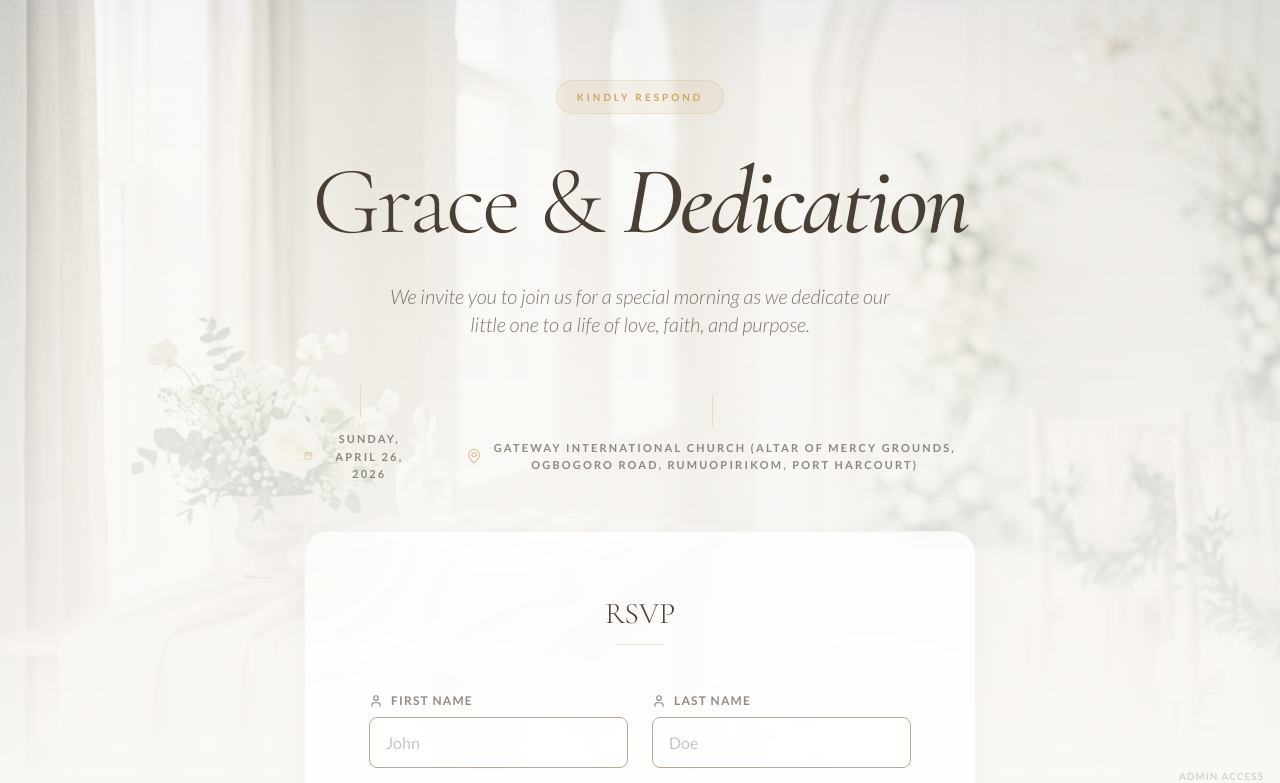
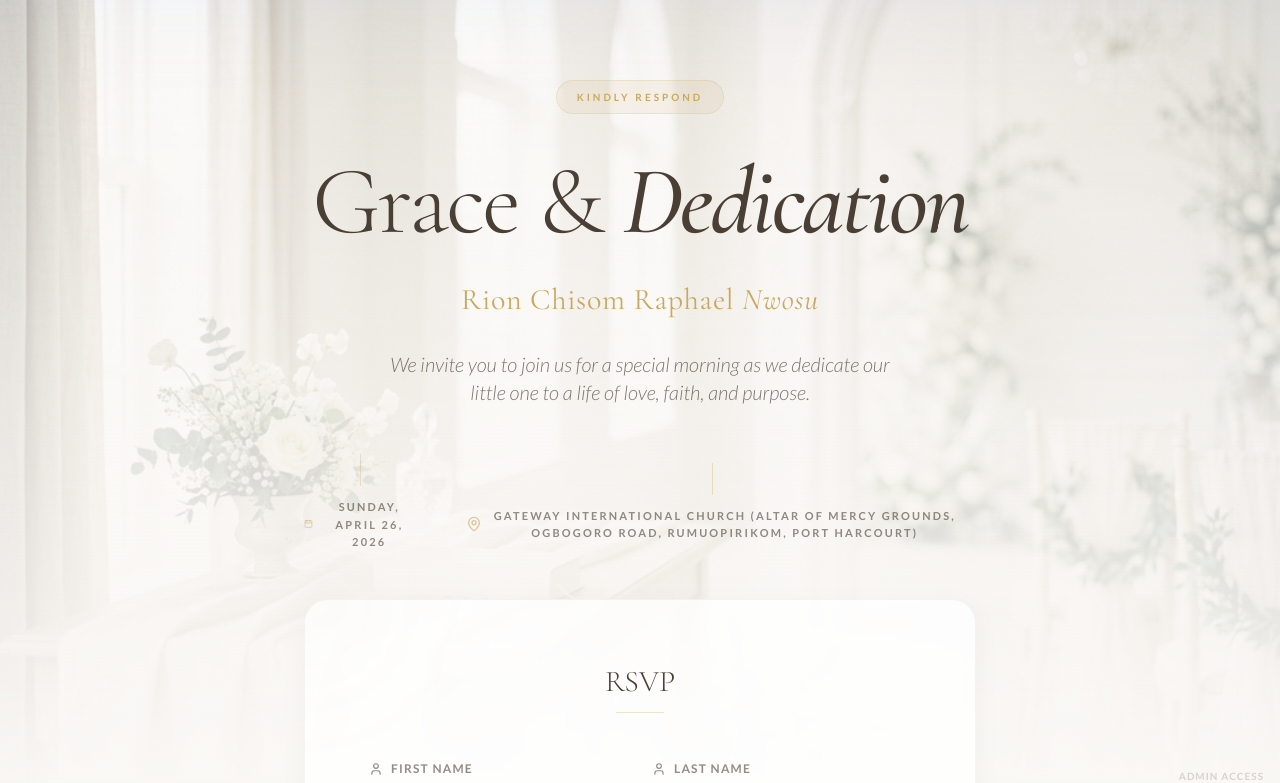
Before and after one commit to Alphadude/totpass, a React (Vite) app: page / in a window 1280 px wide. Shown: the top 783 px of the page. Built offline with nearby package versions, Linux system fonts and the light colour scheme.

Commit message:
Add baby's name Rion Chisom Raphael Nwosu to the invitation

```diff
--- a/src/pages/WaitlistPage.tsx
+++ b/src/pages/WaitlistPage.tsx
@@ -31,6 +31,10 @@ export const WaitlistPage: React.FC = () => {
             <h1 className="text-6xl md:text-8xl font-serif font-light mb-8 leading-tight tracking-tight">
               Grace & <span className="italic font-medium">Dedication</span>
             </h1>
+            <h2 className="text-2xl md:text-3xl font-serif text-accent mb-8 tracking-wide">
+              {/* Baby's Name */}
+              Rion Chisom Raphael <span className="italic">Nwosu</span>
+            </h2>
             <p className="text-lg md:text-xl text-secondary/70 font-light leading-relaxed mb-12 max-w-lg mx-auto italic">
               We invite you to join us for a special morning as we dedicate our little one to a life of love, faith, and purpose.
             </p>
```
